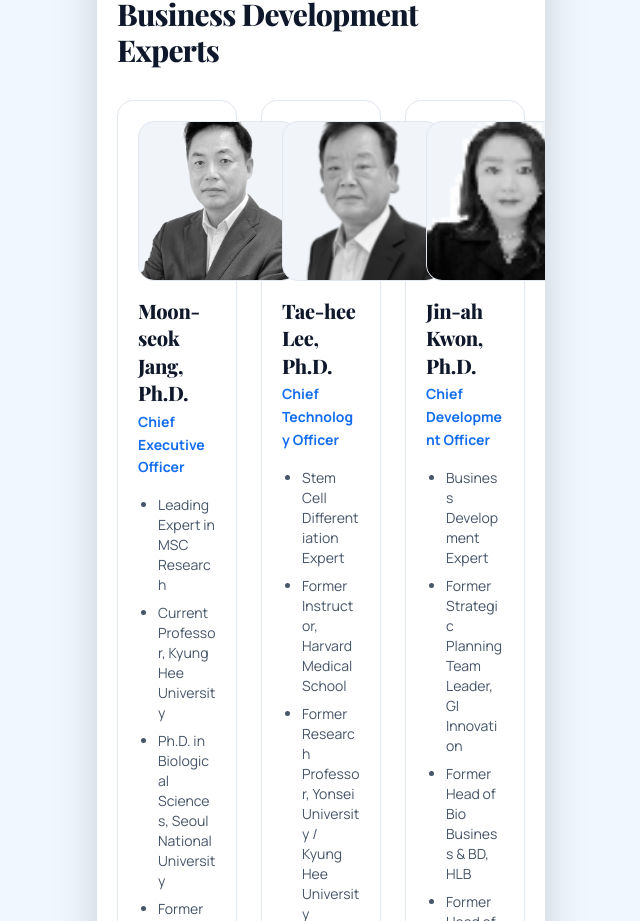
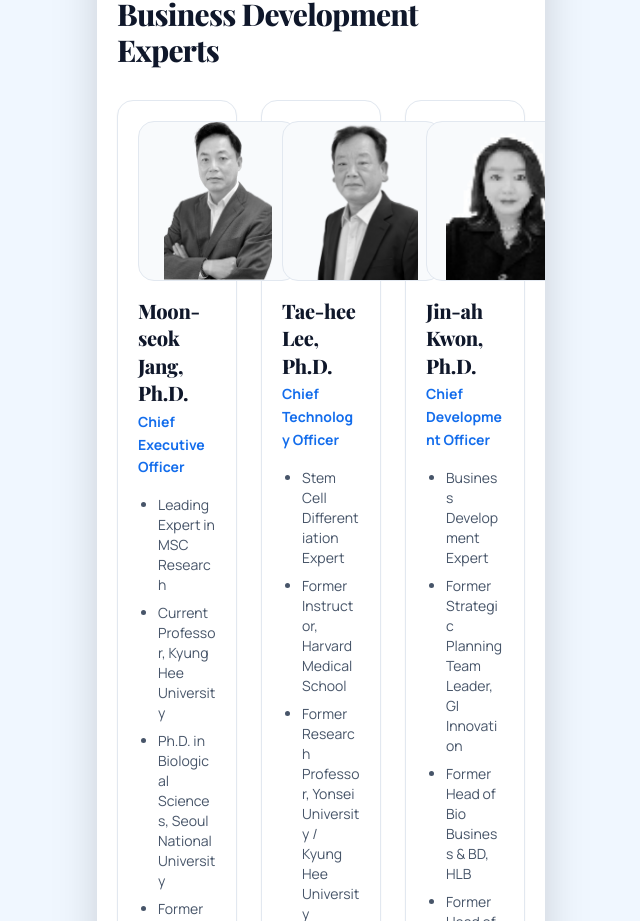
Before and after one commit to layerrama/qgenetics-website-renewal, a Next.js app: page / in a window 1280 px wide. Shown: the part 4019-4940 px from the top of the page, without its empty margins (319-959 px from the left). Built offline with nearby package versions, Linux system fonts and the light colour scheme; a web font is replaced by a local one.

Commit message:
Switch leadership photos to object-contain with neutral backdrop

```diff
--- a/src/components/LeadershipSection.tsx
+++ b/src/components/LeadershipSection.tsx
@@ -7,10 +7,6 @@ import { useLanguage } from "@/context/LanguageContext";
 export default function LeadershipSection() {
   const { lang } = useLanguage();
   const copy = content[lang].leadership;
-  const loweredProfilePosition: Record<string, string> = {
-    "/chang.png": "center 20%",
-    "/lee.png": "center 20%"
-  };
 
   return (
     <section className="bg-white px-4 py-12 font-display sm:px-5">
@@ -23,13 +19,12 @@ export default function LeadershipSection() {
         <div className="mt-8 grid grid-cols-1 gap-6 md:grid-cols-2 lg:grid-cols-3">
           {copy.members.map((member) => (
             <article key={member.name} className="min-w-0 rounded-2xl border border-slate-200 bg-white p-4 shadow-sm sm:p-5">
-              <div className="relative mx-auto h-36 w-36 overflow-hidden rounded-2xl border border-slate-200 bg-slate-100 sm:h-40 sm:w-40">
+              <div className="relative mx-auto h-40 w-40 overflow-hidden rounded-2xl border border-slate-200 bg-slate-50">
                 <Image
                   src={member.image}
                   alt={member.name}
                   fill
-                  className="object-cover"
-                  style={{ objectPosition: loweredProfilePosition[member.image] ?? "center center" }}
+                  className="object-contain"
                   sizes="160px"
                 />
               </div>
```
